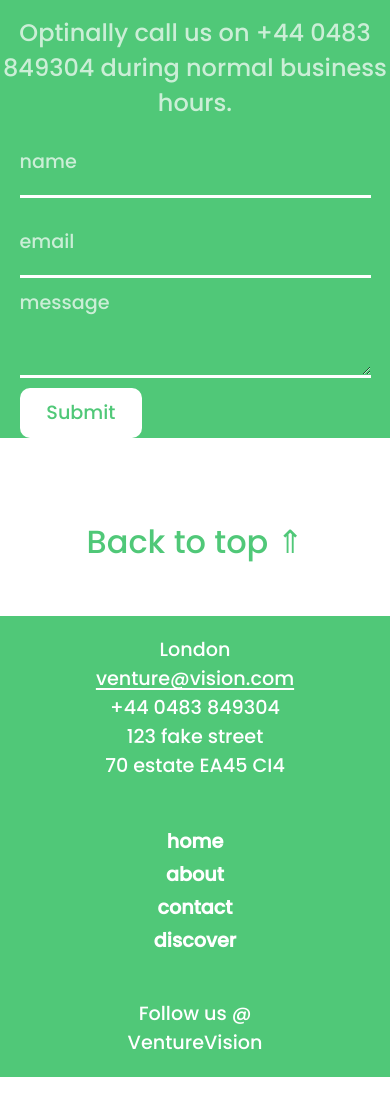
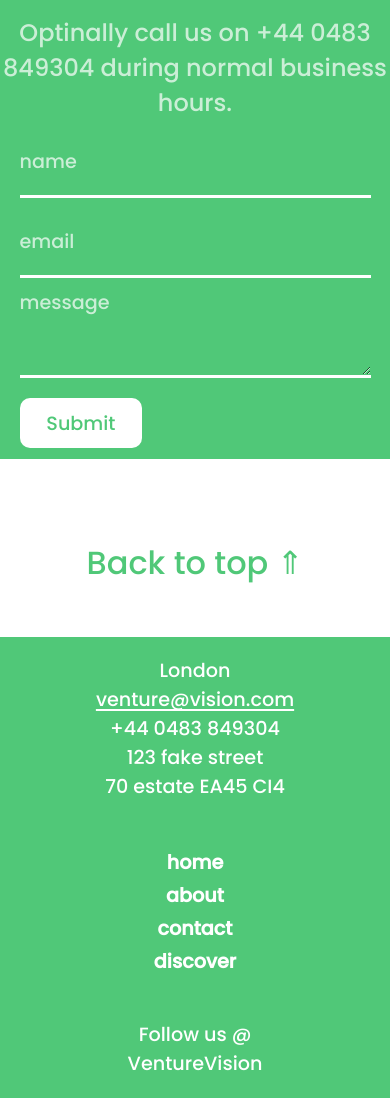
Before and after one commit to DylanHearn1/Venture, a React (Vite) app: page / in a window 390 px wide. Shown: the part 2584-3682 px from the top of the page. Before the commit the page ends 3661 px from the top, so only its background shows below. Built offline with nearby package versions, Linux system fonts and the light colour scheme; no server answers.

Commit message:
fix: burger menu, using dvh for better mobile res

```diff
--- a/src/components/navbar/nav.module.scss
+++ b/src/components/navbar/nav.module.scss
@@ -91,7 +91,7 @@
 .burger {
     @include nav;
     background-color: App.$primary;
-    height: 100vh;
+    height: 100dvh;
     align-items: start;
     padding: 3.8% 7%;
 
--- a/src/pages/contact/contact.module.scss
+++ b/src/pages/contact/contact.module.scss
@@ -10,6 +10,7 @@
 form {
     display: flex;
     flex-direction: column;
+    margin: 0 0;
 }
 
 textarea {
@@ -57,6 +58,7 @@ input {
     border: none;
     background-color: white;
     color: App.$primary;
+    margin: 3% 0;
     max-width: 35%;
     height: 50px;
     border-radius: 10px;
```
